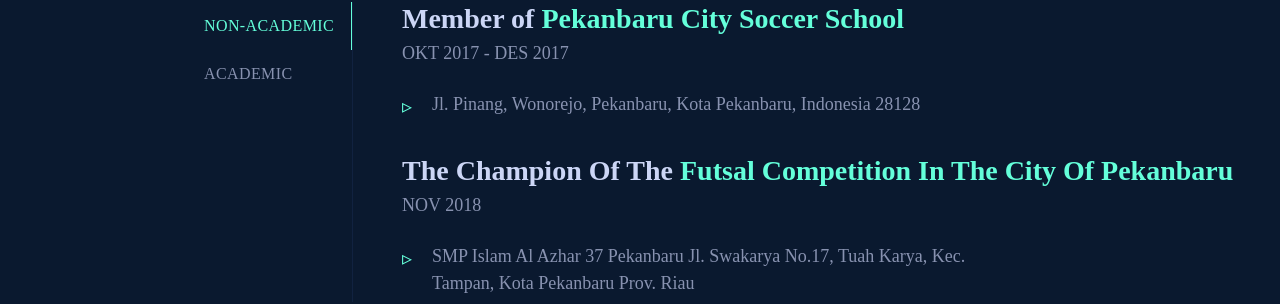
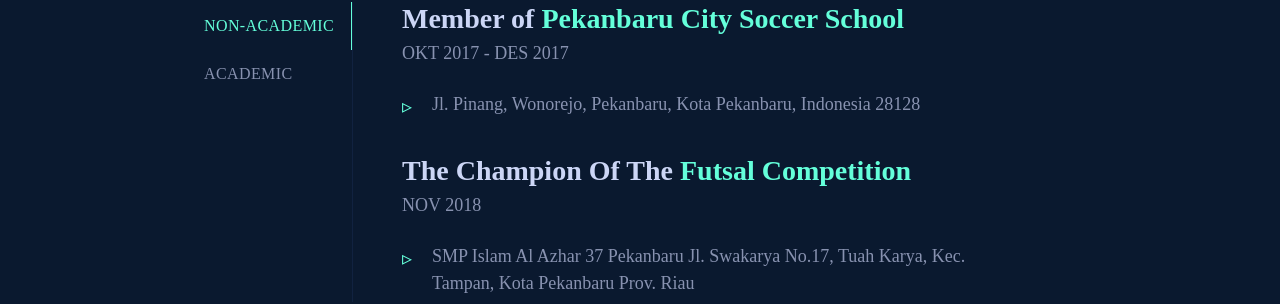
Before and after one commit to Ghnzh/ghani-web, a Next.js app: page / in a window 1280 px wide. Shown: the part 2633-2937 px from the top of the page. Built offline with nearby package versions, Linux system fonts and the light colour scheme; a web font is replaced by a local one.

Commit message:
Update experience.js

```diff
--- a/components/experience.js
+++ b/components/experience.js
@@ -48,7 +48,7 @@
                 <div className="px-6">
                   <p className="text-base m-0">
                     <span className="text-22px lg:text-28px font-bold text-abu capitalize">the champion of the </span>
-                    <span className="text-22px lg:text-28px text-ijo font-bold capitalize">futsal competition in the city of Pekanbaru</span>
+                    <span className="text-22px lg:text-28px text-ijo font-bold capitalize">futsal competition</span>
                     <div className="text-18px">NOV 2018</div>
                     <ul className="pt-24px max-w-600px text-20px mb-4">
                       <div className="flex before:content-['▹'] before:text-ijo before:absolute">
```
